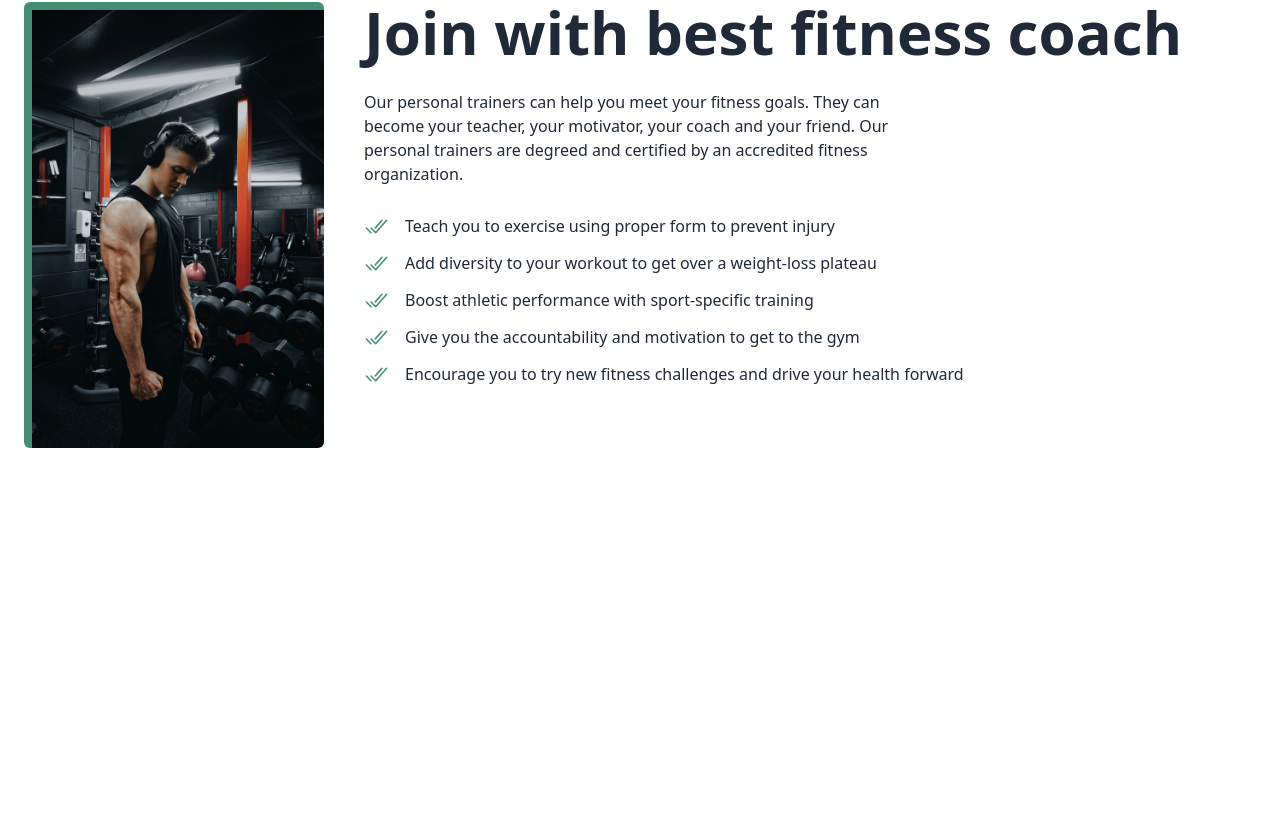
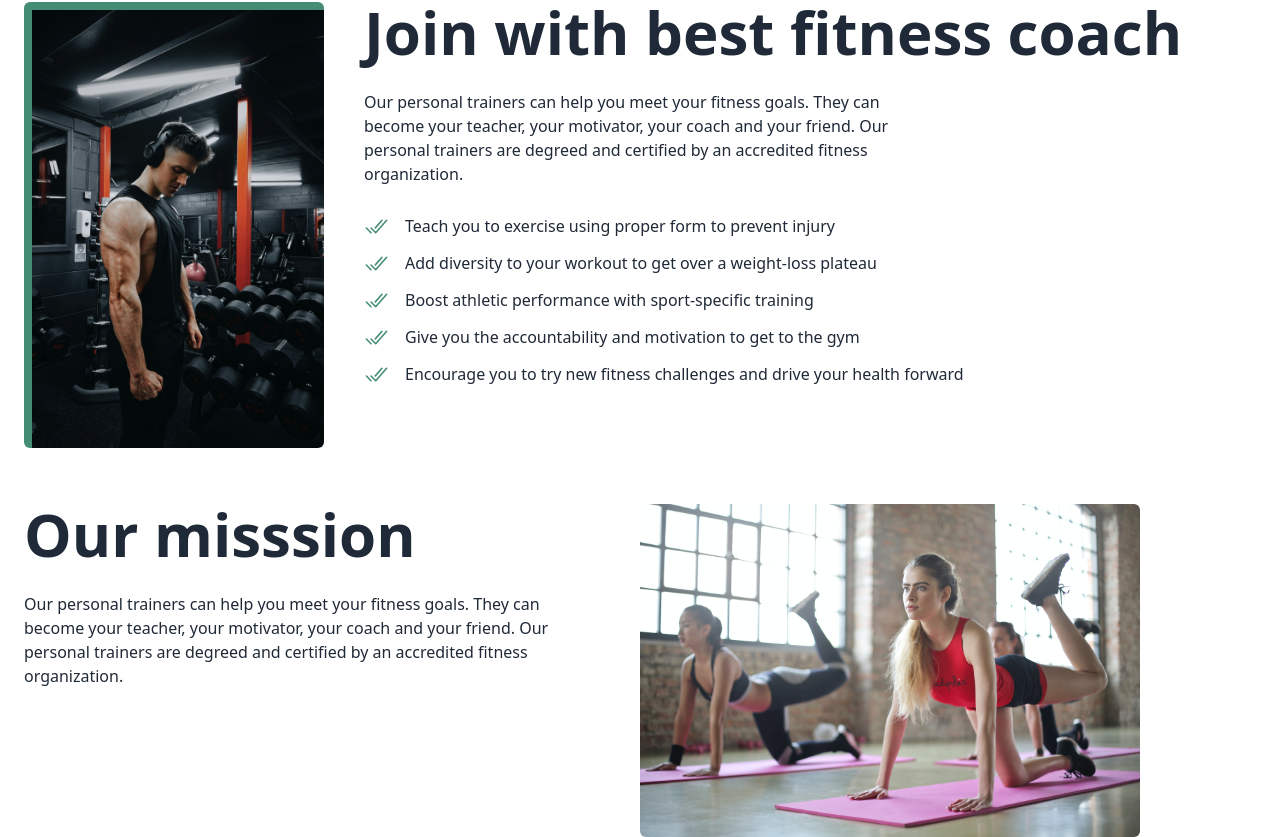
Before and after one commit to DevelopersZone06/revive-client, a React (Vite) app: page /about in a window 1280 px wide. Shown: the part 211-1048 px from the top of the page. Before the commit the page ends 800 px from the top, so only its background shows below. Built offline with nearby package versions, Linux system fonts and the light colour scheme.

Commit message:
add second section just image

```diff
--- a/src/Pages/About/About.jsx
+++ b/src/Pages/About/About.jsx
@@ -1,4 +1,5 @@
 import AboutTitle from "./AboutTitle";
+import image1 from '../../assets/about/about_1.jpg'
 import image2 from '../../assets/about/about_2.jpg'
 import { IoCheckmarkDone } from "react-icons/io5";
 const About = () => {
@@ -30,6 +31,16 @@ const About = () => {
                     </ul>
                 </div>
             </div>
+            {/* second section */}
+            <div className="flex flex-col sm:flex-row md:flex-row mx-6 mt-14 gap-10">
+
+                <div>
+                    <h2 className="text-2xl md:text-4xl lg:text-6xl font-bold">Our misssion</h2>
+                    <p className="max-w-xl py-7">Our personal trainers can help you meet your fitness goals. They can become your teacher, your motivator, your coach and your friend. Our personal trainers are degreed and certified by an accredited fitness organization.</p>
+
+                </div>
+                <img src={image1} alt="" className="md:w-[500px] rounded-md object-cover transition delay-150 duration-300 ease-in-out hover:scale-90" />
+            </div>
         </div>
     );
 };
```
